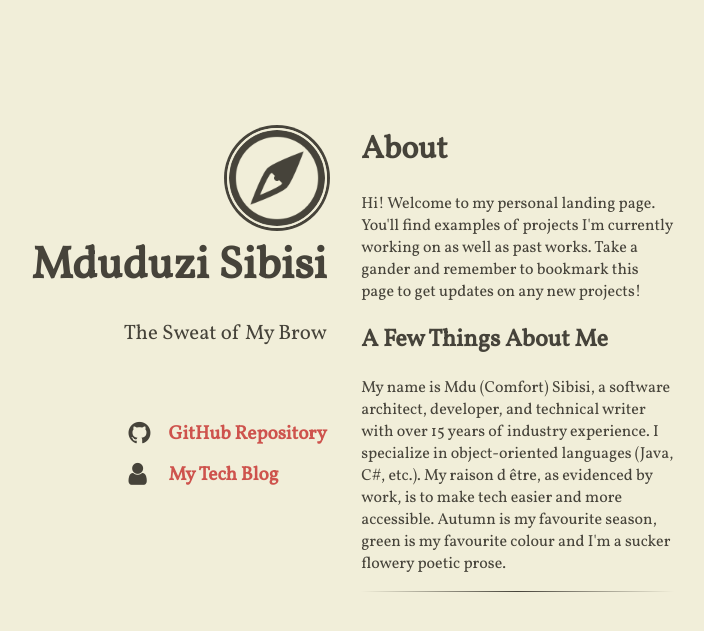
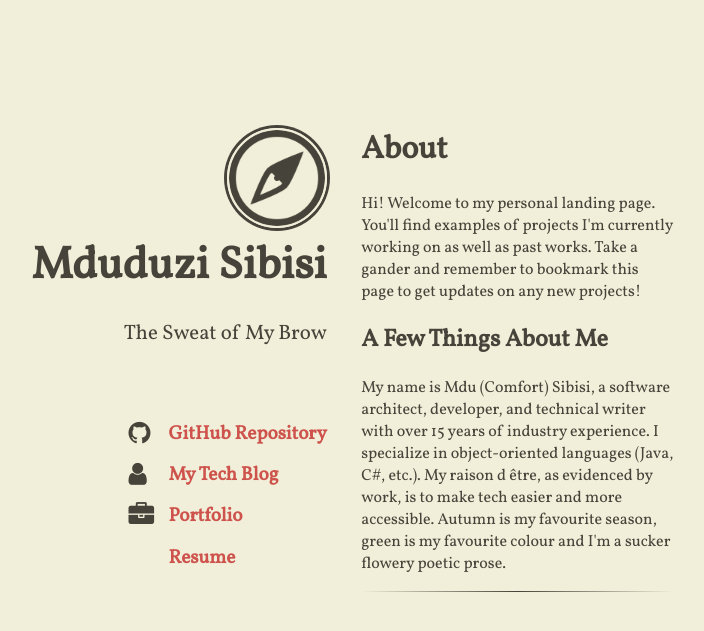
Before and after one commit to OrigamiFolds/origamifolds.github.io, a Jekyll site: the page built from index.html, in a window 1280 px wide. Shown: the top 631 px of the page, without its empty margins (306-1010 px from the left). Built offline with Jekyll 4.4.1, drawn with Linux system fonts in a browser that asks for light colours; nearby versions of some CDN libraries.

Commit message:
Updated reference list
Added tech blog, portfolio and resume. Hopefully, it looks good.

```diff
--- a/index.html
+++ b/index.html
@@ -31,6 +31,14 @@ layout: base
         <span class="fa fa-user fa-lg main-list-item-icon"></span>
         <a href="https://www.origamifolds.net/Tech-Blog/">My Tech Blog</a>
       </li>
+      <li class="main-list-item">
+        <span class="fa fa-briefcase fa-lg main-list-item-icon"></span>
+        <a href="https://www.origamifolds.net/Portfolio">Portfolio</a>
+      </li>
+      <li class="main-list-item">
+        <span class="fa fa-file-user fa-lg main-list-item-icon"></span>
+        <a href="https://www.origamifolds.net/resume">Resume</a>
+      </li>
     </ul>
   </header>
   <main>
```
